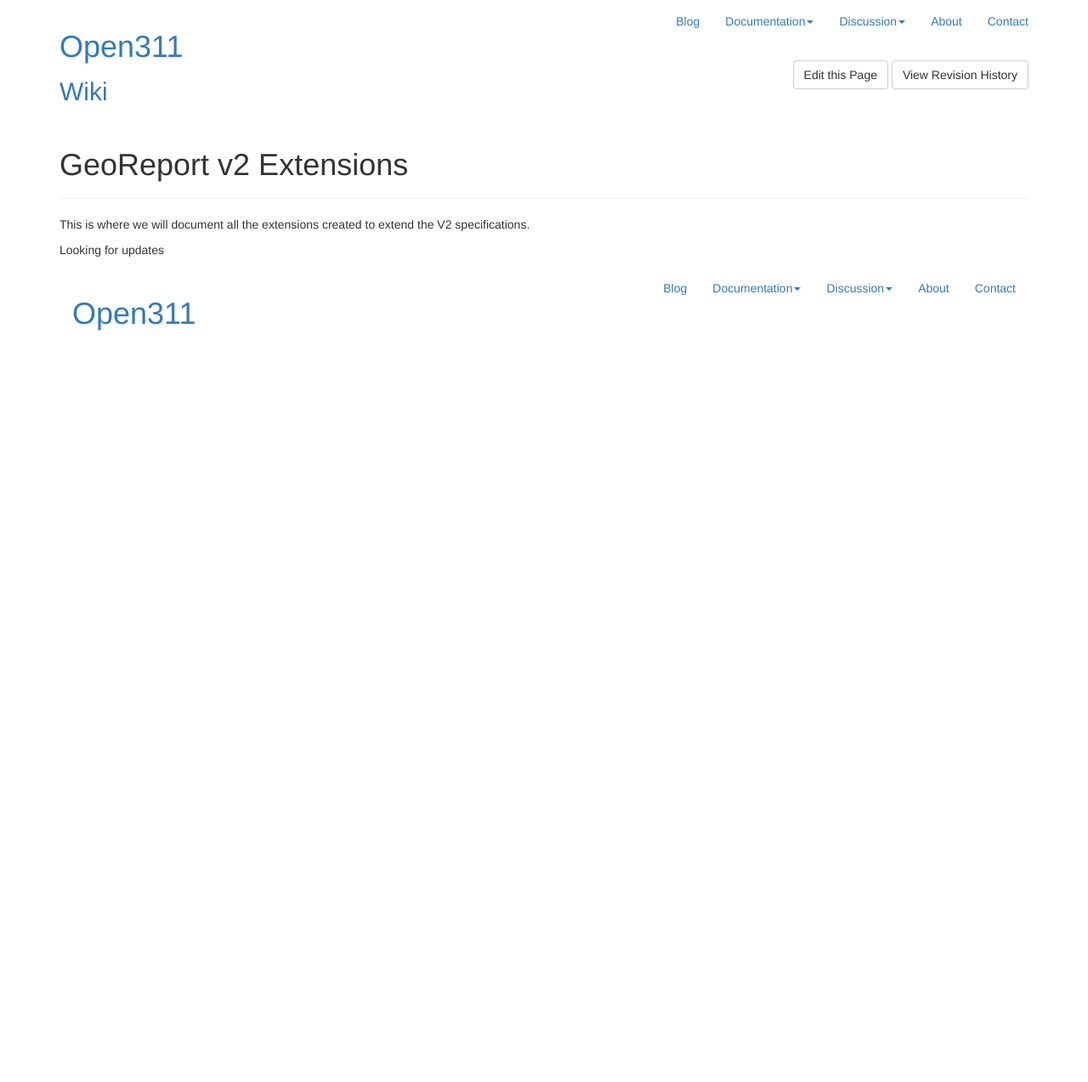
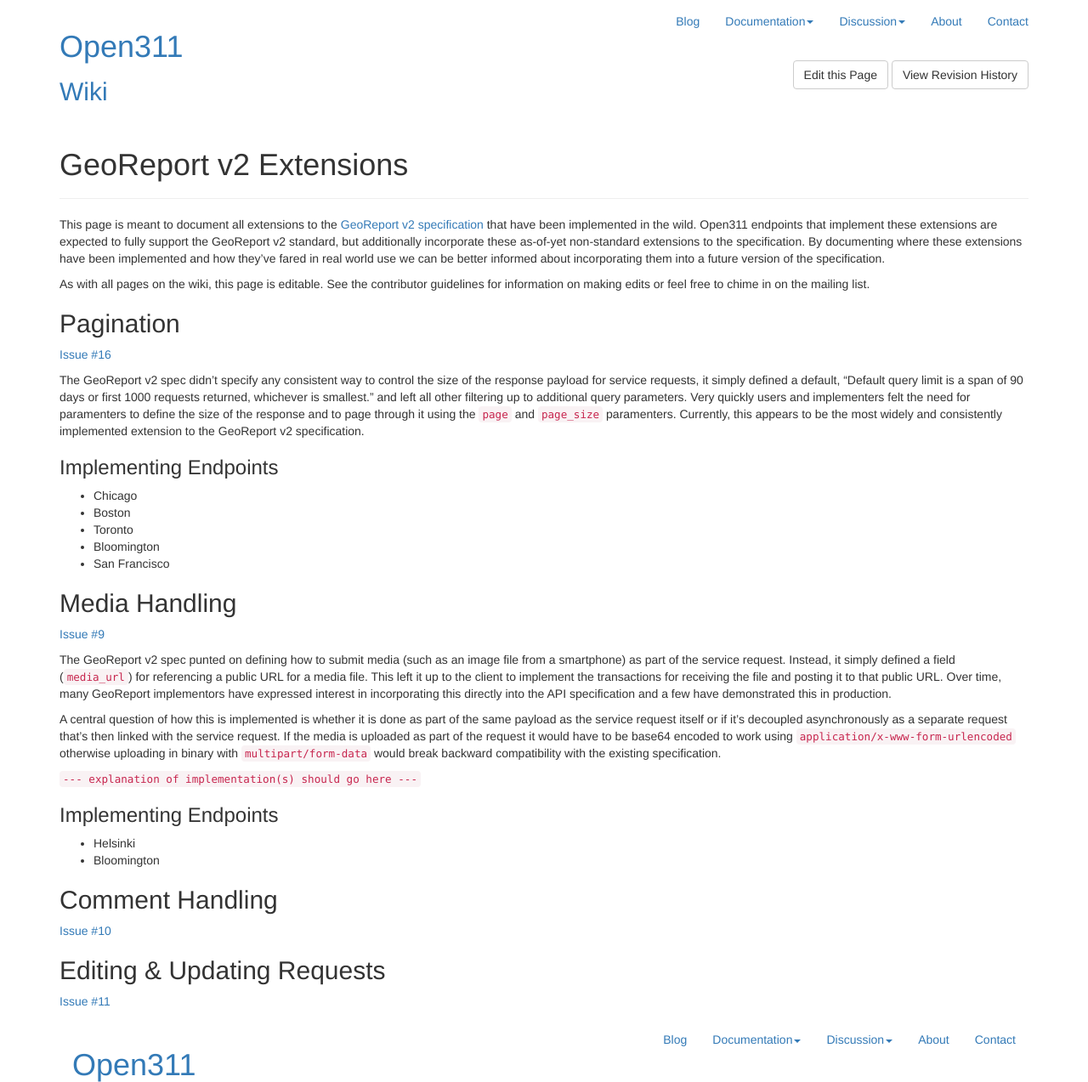
Before and after one commit to open311/open311.github.io, a Jekyll site: the page built from GeoReport_v2/Extensions.md, in a window 1280 px wide. Shown: the whole page at 85% size. Built offline with Jekyll 4.4.1, drawn with Linux system fonts in a browser that asks for light colours; nearby versions of some CDN libraries; library files that are not in the unit come from our copies; before the commit the page ends 900 px from its top, so only the background shows below that.

Commit message:
Updates documentation for GeoReport v2 Extensions

```diff
--- a/GeoReport_v2/Extensions.md
+++ b/GeoReport_v2/Extensions.md
@@ -2,6 +2,50 @@
 title: GeoReport v2 Extensions
 permalink: /GeoReport_v2/Extensions/
 ---
-This is where we will document all the extensions created to extend the V2 specifications.
+This page is meant to document all extensions to the [GeoReport v2 specification](../) that have been implemented in the wild. Open311 endpoints that implement these extensions are expected to fully support the GeoReport v2 standard, but additionally incorporate these as-of-yet non-standard extensions to the specification. By documenting where these extensions have been implemented and how they've fared in real world use we can be better informed about incorporating them into a future version of the specification.
 
-Looking for updates
+As with all pages on the wiki, this page is editable. See the contributor guidelines for information on making edits or feel free to chime in on the mailing list.
+
+
+Pagination
+------
+
+[Issue #16](https://github.com/open311/open311.github.io/issues/16)
+
+The GeoReport v2 spec didn't specify any consistent way to control the size of the response payload for service requests, it simply defined a default, "Default query limit is a span of 90 days or first 1000 requests returned, whichever is smallest." and left all other filtering up to additional query parameters. Very quickly users and implementers felt the need for paramenters to define the size of the response and to page through it using the `page` and `page_size` paramenters. Currently, this appears to be the most widely and consistently implemented extension to the GeoReport v2 specification.
+
+### Implementing Endpoints
+
+- Chicago
+- Boston
+- Toronto
+- Bloomington
+- San Francisco
+
+
+Media Handling
+------
+
+[Issue #9](https://github.com/open311/open311.github.io/issues/9)
+
+The GeoReport v2 spec punted on defining how to submit media (such as an image file from a smartphone) as part of the service request. Instead, it simply defined a field (`media_url`) for referencing a public URL for a media file. This left it up to the client to implement the transactions for receiving the file and posting it to that public URL. Over time, many GeoReport implementors have expressed interest in incorporating this directly into the API specification and a few have demonstrated this in production.
+
+A central question of how this is implemented is whether it is done as part of the same payload as the service request itself or if it's decoupled asynchronously as a separate request that's then linked with the service request. If the media is uploaded as part of the request it would have to be base64 encoded to work using `application/x-www-form-urlencoded` otherwise uploading in binary with `multipart/form-data` would break backward compatibility with the existing specification.
+
+`--- explanation of implementation(s) should go here ---`
+
+### Implementing Endpoints
+
+- Helsinki
+- Bloomington
+
+
+Comment Handling
+------
+
+[Issue #10](https://github.com/open311/open311.github.io/issues/10)
+
+Editing & Updating Requests
+------
+
+[Issue #11](https://github.com/open311/open311.github.io/issues/11)
```
